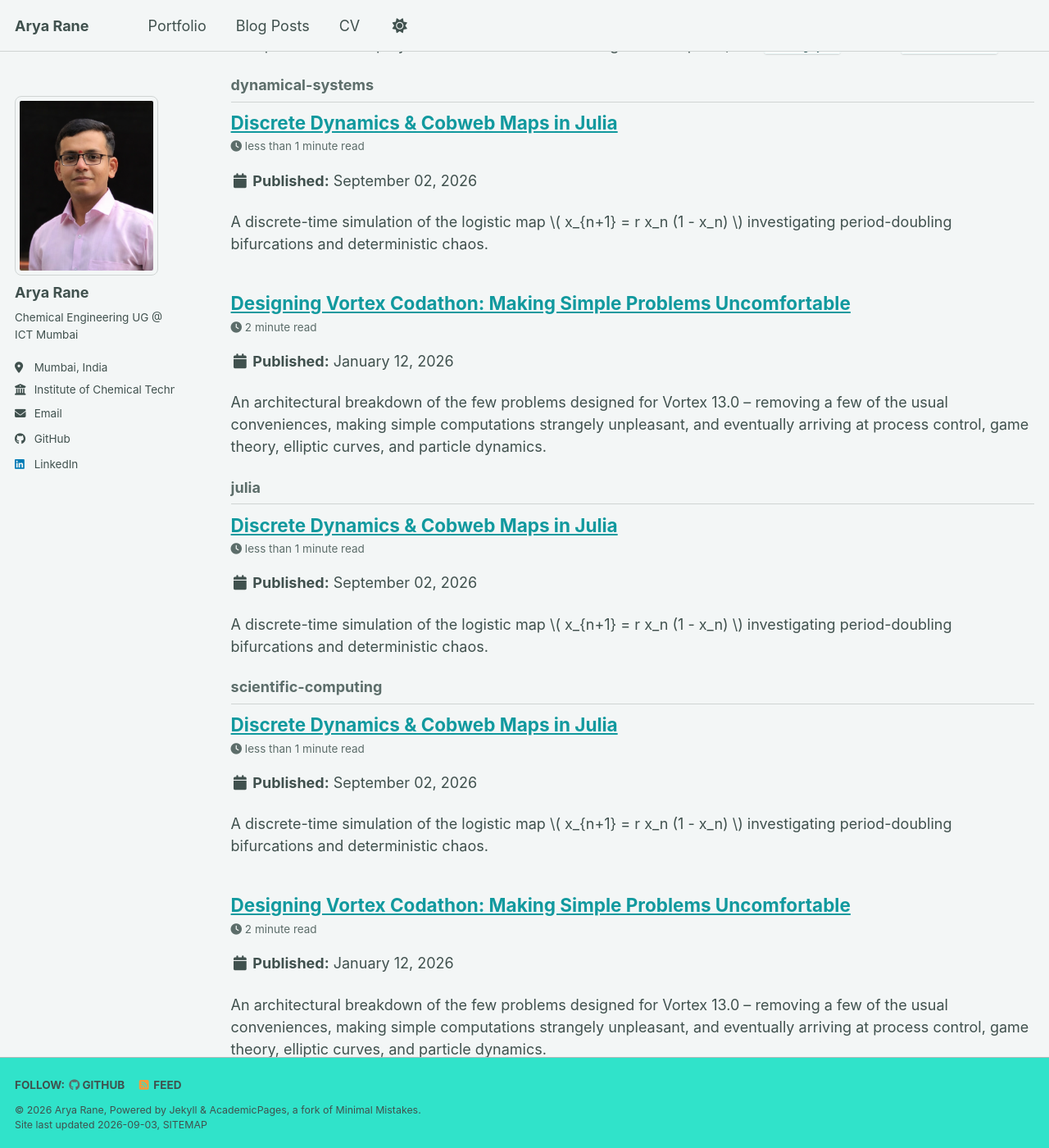
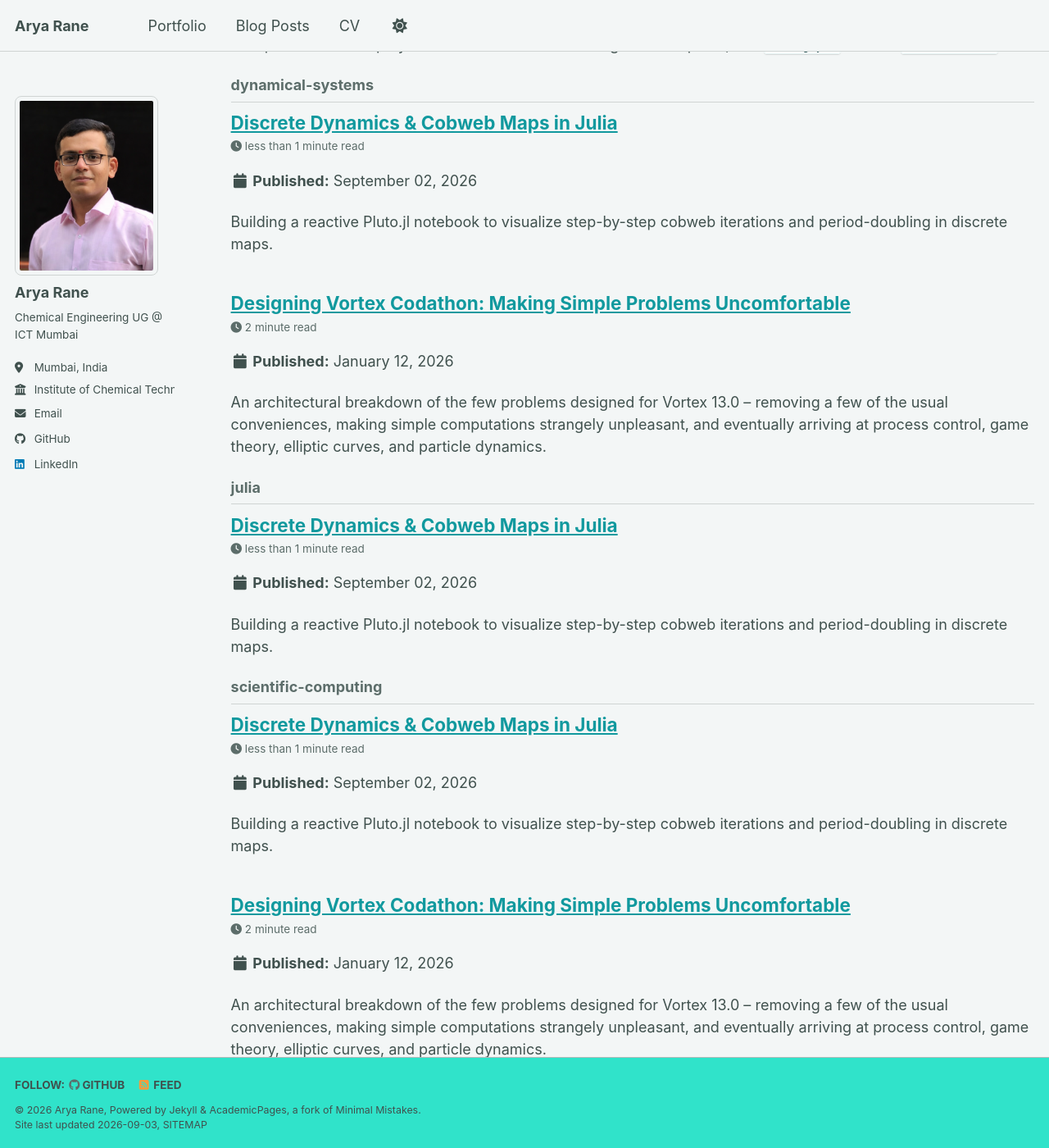
Before and after one commit to TheAnveshak/TheAnveshak.github.io, a Jekyll site: the page built from _pages/tag-archive.html, in a window 1280 px wide and 1400 px high, scrolled down 1954 px. Shown: the whole window at 82% size. Built offline with Jekyll 4.4.1, drawn with Linux system fonts in a browser that asks for light colours; a style sheet for code colours, icons or effects is not loaded.

Commit message:
Update logistic map post with comments and excerpt
Added comments and excerpt to enhance the post's context and description.

```diff
--- a/_posts/2026-09-02-logistic-map.md
+++ b/_posts/2026-09-02-logistic-map.md
@@ -6,11 +6,17 @@ tags:
   - dynamical-systems
   - julia
   - scientific-computing
+comments: true
+excerpt: "Building a reactive Pluto.jl notebook to visualize step-by-step cobweb iterations and period-doubling in discrete maps."
 ---
 
+This notebook came out of the discrete dynamical systems module in Prof. Amiya Bhowmick's *Mathematical Modelling* course at ICT Mumbai, which covers 1D maps, stability analysis, and bifurcation theory.
 
-A discrete-time simulation of the logistic map \\( x_{n+1} = r x_n (1 - x_n) \\) investigating period-doubling bifurcations and deterministic chaos.
+I built this notebook to make the iteration geometry explicit. It renders the cobweb mapping for the logistic map \\( x_{n+1} = r x_n (1 - x_n) \\) across parameter sweeps, tracking how stability shifts at fixed points and cascades into multi-cycles.
 
+I wrote this in Julia using Pluto.jl rather than standard Jupyter widgets because Pluto manages cell reactivity through a dependency graph. Changing the growth parameter \\( r \\) or the initial state \\( x_0 \\) updates the recurrence relations and re-renders the trajectory deterministically, without hidden notebook state or cell execution order bugs.
+
+The embedded reactive notebook is below. Everything—from the iteration loops to the interactive sliders—runs directly inside it.
 [![Binder](https://mybinder.org/badge_logo.svg)](https://mybinder.org/) *(Click above to launch the live reactive Julia kernel on MyBinder. First build may take a few minutes).*
 
 <div style="width: 100%; height: 85vh; min-height: 700px; margin-top: 1.5rem; border-radius: 8px; overflow: hidden; border: 1px solid #30363d;">
@@ -23,6 +29,4 @@ A discrete-time simulation of the logistic map \\( x_{n+1} = r x_n (1 - x_n) \\)
   </iframe>
 </div>
 
-
-
 ---
```
